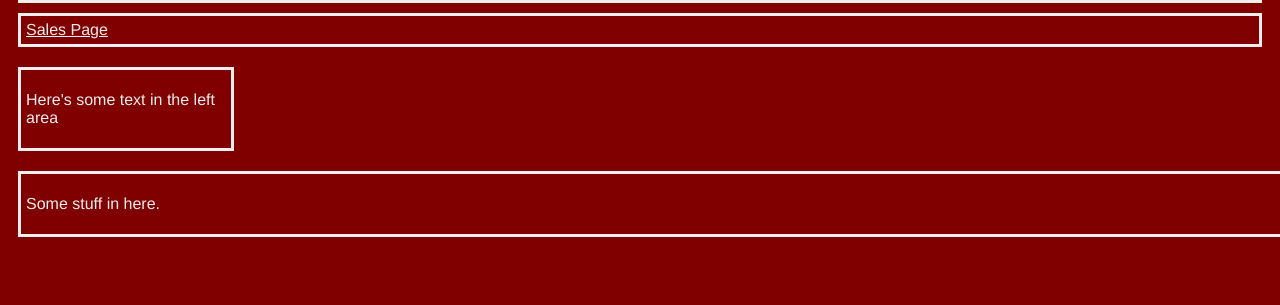
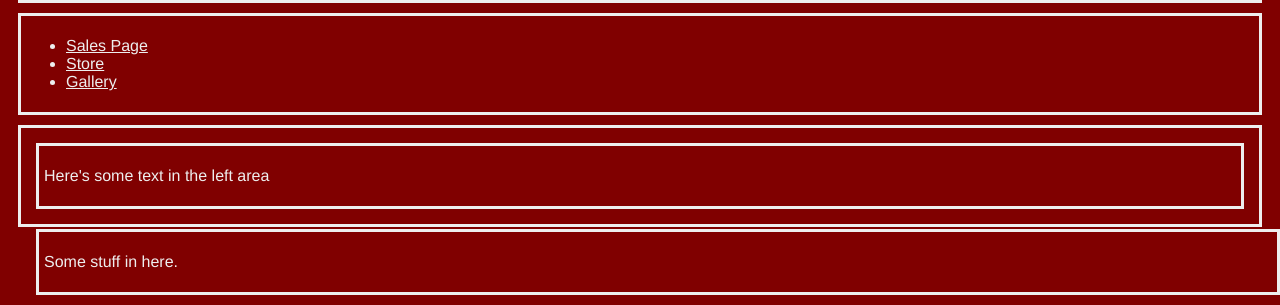
Before and after one commit to scott-currie/cookie-stand, a plain HTML site: page index.html in a window 1280 px wide. Shown: the part 680-985 px from the top of the page. Before the commit the page ends 927 px from the top, so only its background shows below. Drawn offline with Linux system fonts and the light colour scheme.

Commit message:
added navbar link list

```diff
--- a/index.html
+++ b/index.html
@@ -13,15 +13,21 @@
                 <h1>Pat's Salmon Cookies</h1>
             </div>
             <div id="navbar">
-              <a href="sales.html">Sales Page</a>
+              <ul>
+                <li class="navlink"><a href="sales.html">Sales Page</a></li>
+                <li class="navlink"><a href="store.html">Store</a></li>
+                <li class="navlink"><a href="gallery.html">Gallery</a></li>
+              </ul>
             </div>
         </header>
         <main>
-          <div id="leftbar">
-            <p>Here's some text in the left area</p>
-          </div>
-          <div id="main-area">
-            <p>Some stuff in here.</p>
+          <div id="content">
+            <div id="left-bar">
+              <p>Here's some text in the left area</p>
+            </div>
+            <div id="main-area">
+              <p>Some stuff in here.</p>
+            </div>
           </div>
         </main>
         <footer>
```
